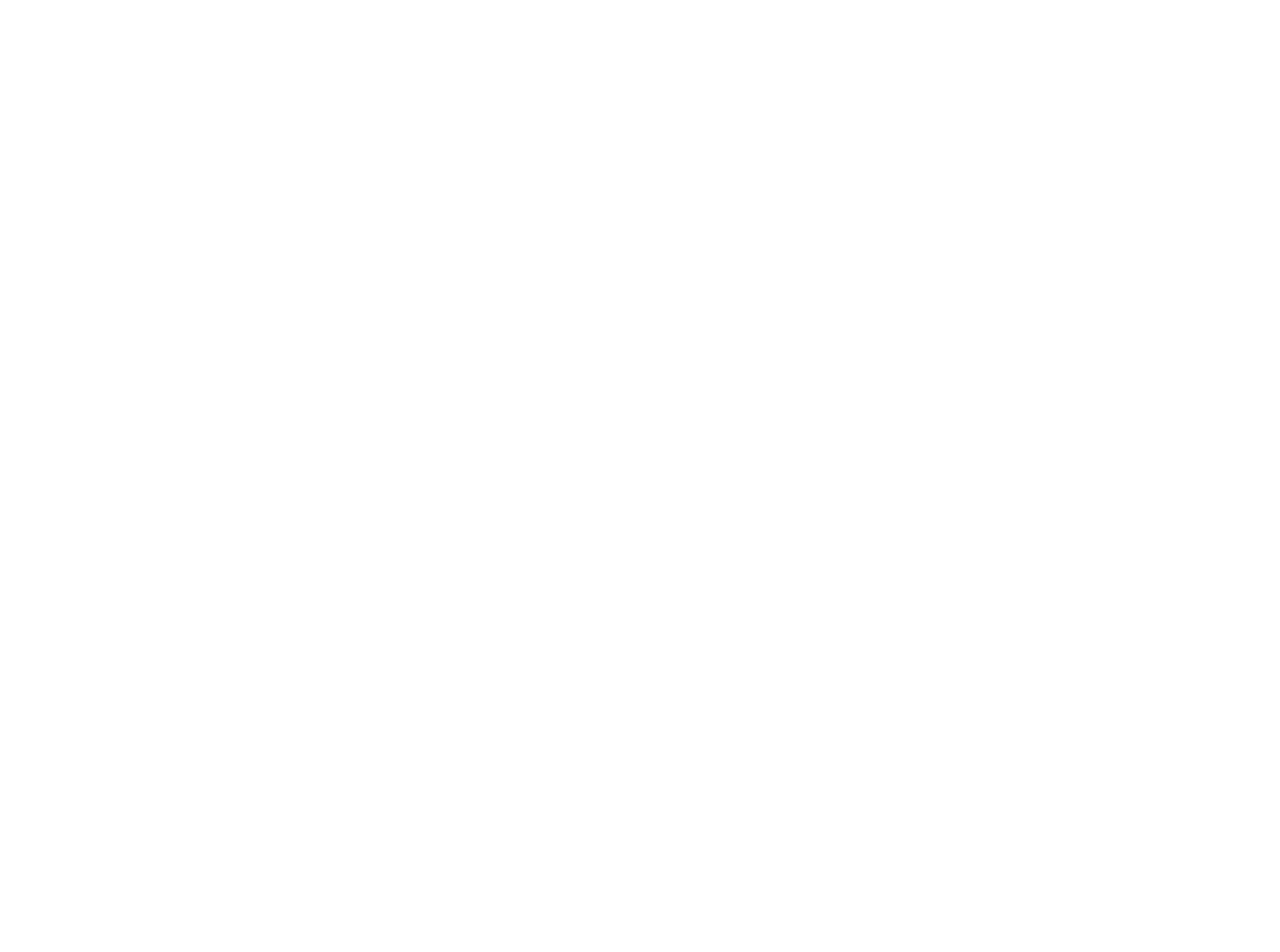
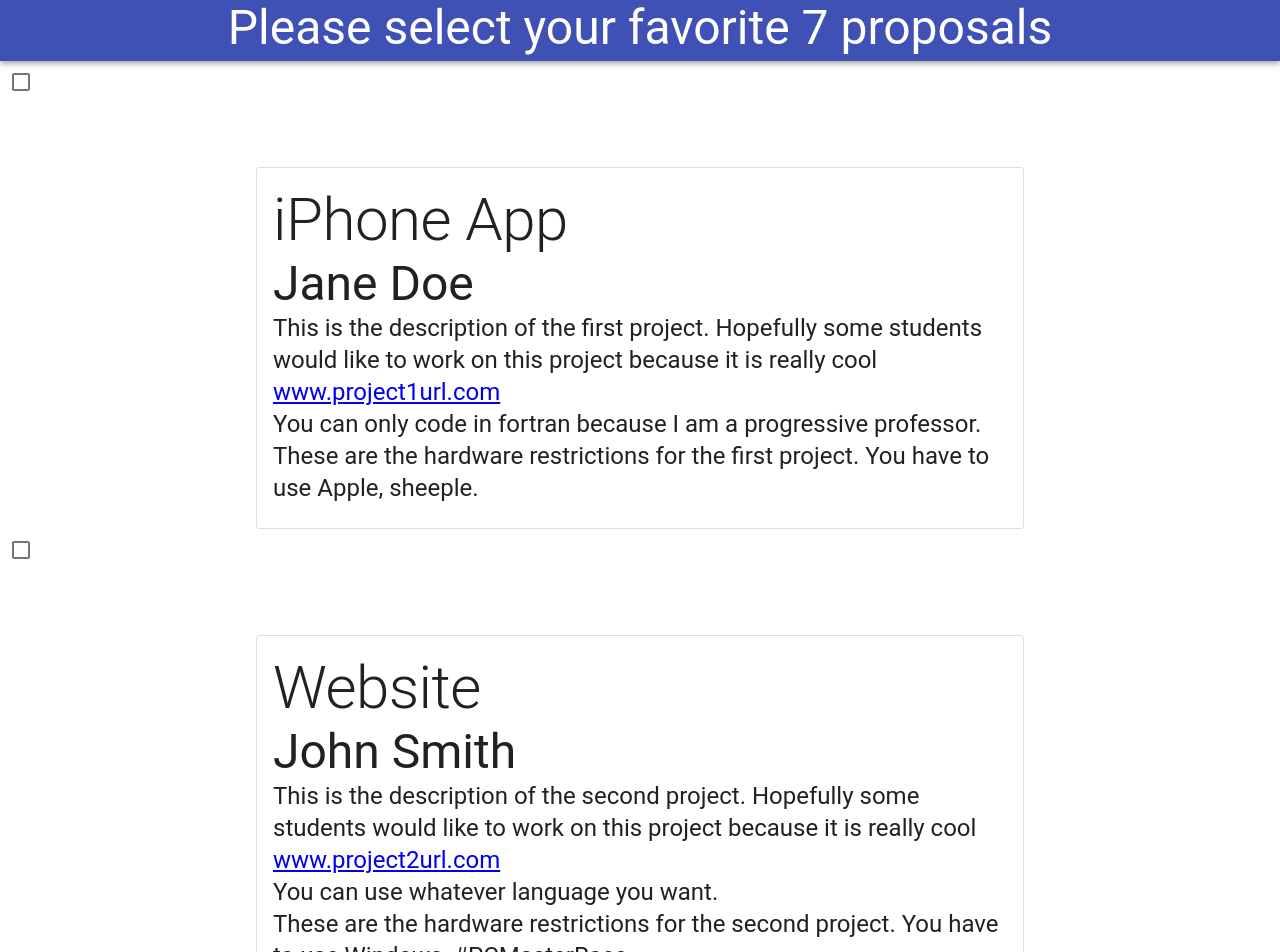
Before and after one commit to Patrick-Carawan/Comp523AdminTools, a React (Create React App) app: page /studentProps in a window 1280 px wide. Shown: the top 952 px of the page. Before the commit the page ends 800 px from the top, so only its background shows below. Built offline with nearby package versions, Linux system fonts and the light colour scheme.

Commit message:
added student view of proposals

```diff
--- a/src/App.js
+++ b/src/App.js
@@ -5,6 +5,7 @@ import ClientForm from "./Components/ClientForm";
 import Home from "./Components/Home";
 import Login from "./Components/Login";
 import ProposalsAdminView from "./Components/ProposalsAdminView";
+import ProposalsStudentView from "./Components/ProposalsStudentView";
 
 function App() {
 
@@ -16,6 +17,7 @@ function App() {
                 <Route path="/clientForm" component={ClientForm} exact={true}/>
                 <Route path="/login" component={Login} exact={true}/>
                 <Route path="/admin" component={ProposalsAdminView} exact={true}/>
+                <Route path="/studentProps" component={ProposalsStudentView} exact={true}/>
             </Switch>
 
         </BrowserRouter>
--- /dev/null
+++ b/src/Components/ProposalsStudentView.jsx
@@ -0,0 +1,75 @@
+import React from 'react';
+import Card from "@material-ui/core/Card";
+import CardContent from "@material-ui/core/CardContent";
+import Typography from "@material-ui/core/Typography";
+import Grid from "@material-ui/core/Grid";
+import Button from "@material-ui/core/Button";
+import Box from "@material-ui/core/Box";
+import AppBar from "@material-ui/core/AppBar";
+import {Checkbox} from "@material-ui/core";
+
+const proposals = [{
+    title: 'iPhone App',
+    firstName: 'Jane',
+    lastName: 'Doe',
+    description: 'This is the description of the first project. Hopefully some students would like to work on this project because it is really cool',
+    url: 'www.project1url.com',
+    hardwareReq: 'These are the hardware restrictions for the first project. You have to use Apple, sheeple.',
+    softwareReq: 'You can only code in fortran because I am a progressive professor.'
+}, {
+    title: 'Website',
+    firstName: 'John',
+    lastName: 'Smith',
+    description: 'This is the description of the second project. Hopefully some students would like to work on this project because it is really cool',
+    url: 'www.project2url.com',
+    hardwareReq: 'These are the hardware restrictions for the second project. You have to use Windows, #PCMasterRace.',
+    softwareReq: 'You can use whatever language you want.'
+}, {
+    title: 'Android App',
+    firstName: 'Sam',
+    lastName: 'Sung',
+    description: 'This is the description of the third project. Hopefully some students would like to work on this project because it is really cool',
+    url: 'www.project3url.com',
+    hardwareReq: 'These are the hardware restrictions for the third project. Android dev, Oreo or newer.',
+    softwareReq: 'Let\'s use Kotlin.'
+}];
+
+function ProposalsStudentView(props) {
+    return (
+        <div>
+            <AppBar position="static">
+                <Box textAlign="center" style={{'marginBottom': '5px'}}>
+                    <Typography variant="h3">
+                        Please select your favorite 7 proposals
+                    </Typography>
+                </Box>
+            </AppBar>
+            {
+                proposals.map((prop, i) =>
+                    <div key={i} style={{'display':'inline', 'align-item':'middle'}}>
+                        <Checkbox/>
+                        <Card className="MiddleText" variant="outlined">
+                            <CardContent>
+                                <Grid container spacing={3}>
+                                    <Grid item xs={12}>
+
+                                        <Typography variant="h2">{prop.title}</Typography>
+                                        <Typography variant="h3">{`${prop.firstName}  ${prop.lastName}`}</Typography>
+                                        <Typography variant="h5">{prop.description}</Typography>
+                                        <Typography variant="h5">
+                                            <a href={prop.url}>{prop.url}
+                                            </a>
+                                        </Typography>
+                                        <Typography variant="h5">{prop.softwareReq}</Typography>
+                                        <Typography variant="h5">{prop.hardwareReq}</Typography>
+                                    </Grid>
+                                </Grid>
+                            </CardContent>
+                        </Card>
+                    </div>)
+            }
+        </div>
+    );
+}
+
+export default ProposalsStudentView;
```
